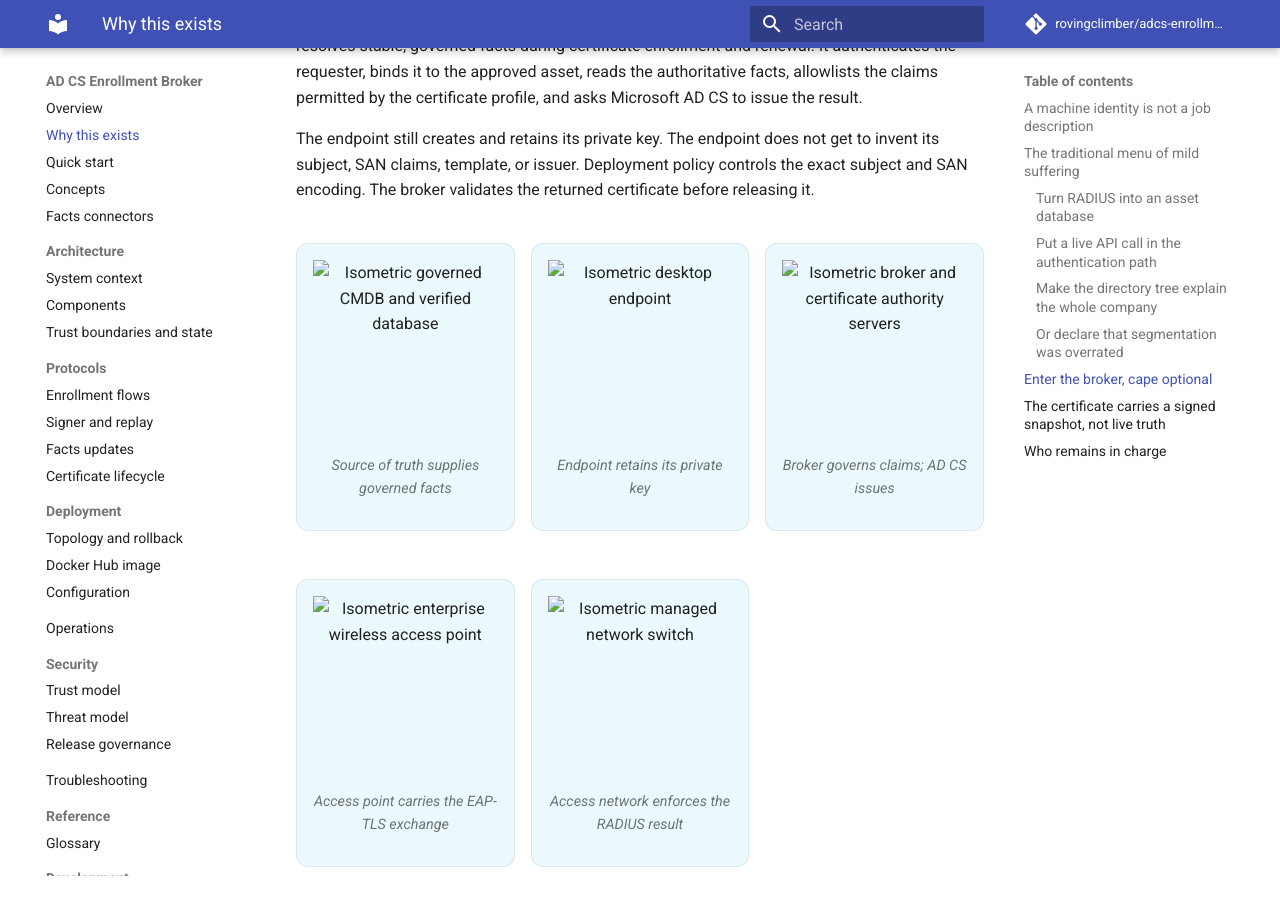
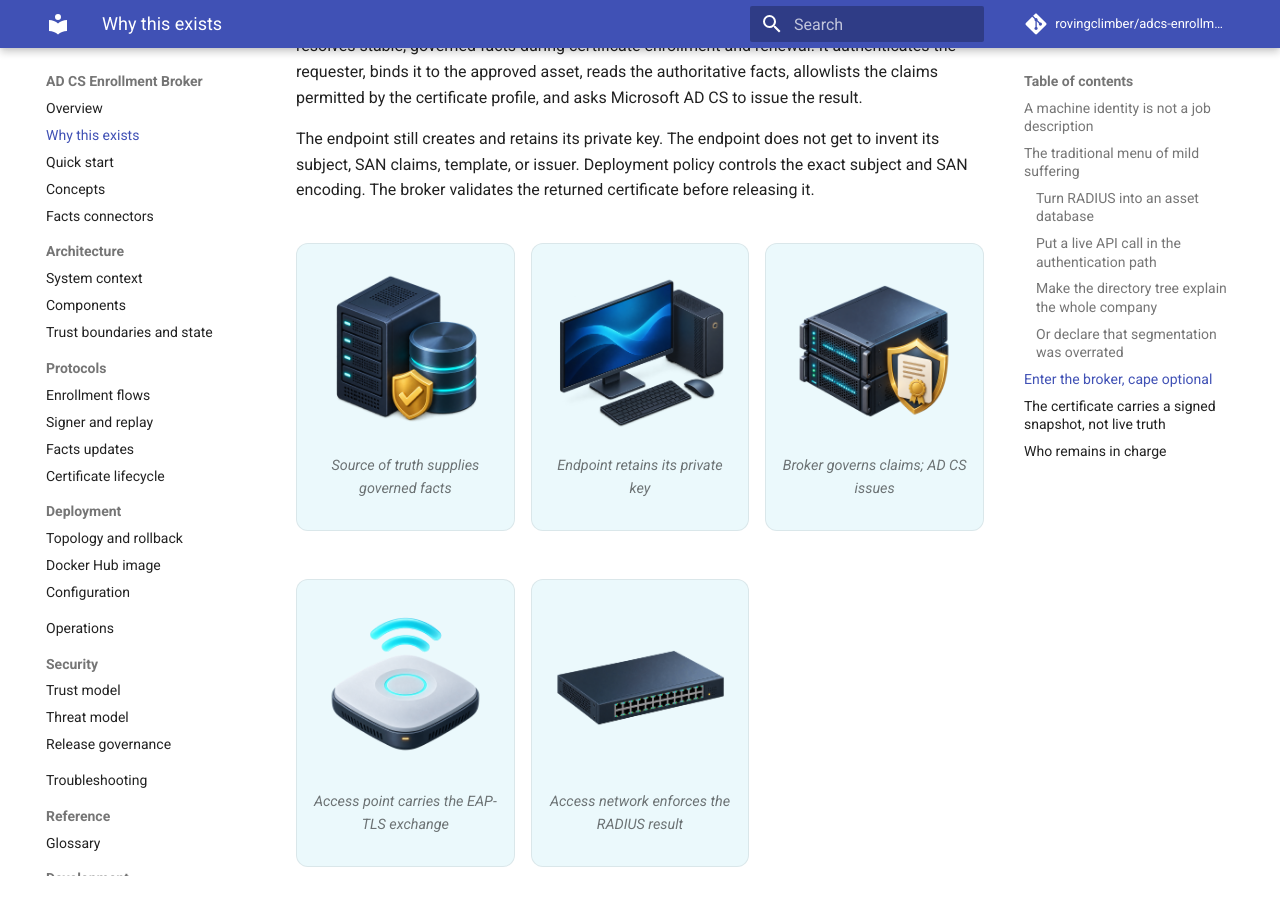
Before and after one commit to rovingclimber/adcs-enrollment-broker, an MkDocs documentation site: the page built from docs/why.md, in a window 1280 px wide and 900 px high, scrolled down 2860 px. Built offline with MkDocs 1.6.1 and Material for MkDocs 9.7.7, drawn with Linux system fonts in a browser that asks for light colours; comment, search, counter and statistics services are not loaded.

Commit message:
Fix the five Why this exists gallery images (#9)
Use source-relative Markdown so MkDocs resolves all five existing illustrations.

````diff
--- a/docs/why.md
+++ b/docs/why.md
@@ -127,32 +127,43 @@ get to invent its subject, SAN claims, template, or issuer. Deployment policy
 controls the exact subject and SAN encoding. The broker validates the returned
 certificate before releasing it.
 
-<div class="asset-grid">
-  <figure class="asset-card">
-    <img src="assets/images/cmdb-source-of-truth-isometric.png"
-         alt="Isometric governed CMDB and verified database" loading="lazy">
-    <figcaption>Source of truth supplies governed facts</figcaption>
-  </figure>
-  <figure class="asset-card">
-    <img src="assets/images/endpoint-pc-isometric.png"
-         alt="Isometric desktop endpoint" loading="lazy">
-    <figcaption>Endpoint retains its private key</figcaption>
-  </figure>
-  <figure class="asset-card">
-    <img src="assets/images/broker-ca-server-isometric.png"
-         alt="Isometric broker and certificate authority servers" loading="lazy">
-    <figcaption>Broker governs claims; AD CS issues</figcaption>
-  </figure>
-  <figure class="asset-card">
-    <img src="assets/images/wireless-access-point-isometric.png"
-         alt="Isometric enterprise wireless access point" loading="lazy">
-    <figcaption>Access point carries the EAP-TLS exchange</figcaption>
-  </figure>
-  <figure class="asset-card">
-    <img src="assets/images/network-switch-isometric.png"
-         alt="Isometric managed network switch" loading="lazy">
-    <figcaption>Access network enforces the RADIUS result</figcaption>
-  </figure>
+<div class="asset-grid" markdown="1">
+
+<figure class="asset-card" markdown="span">
+
+![Isometric governed CMDB and verified database](assets/images/cmdb-source-of-truth-isometric.png){ loading="lazy" }
+
+<figcaption>Source of truth supplies governed facts</figcaption>
+</figure>
+
+<figure class="asset-card" markdown="span">
+
+![Isometric desktop endpoint](assets/images/endpoint-pc-isometric.png){ loading="lazy" }
+
+<figcaption>Endpoint retains its private key</figcaption>
+</figure>
+
+<figure class="asset-card" markdown="span">
+
+![Isometric broker and certificate authority servers](assets/images/broker-ca-server-isometric.png){ loading="lazy" }
+
+<figcaption>Broker governs claims; AD CS issues</figcaption>
+</figure>
+
+<figure class="asset-card" markdown="span">
+
+![Isometric enterprise wireless access point](assets/images/wireless-access-point-isometric.png){ loading="lazy" }
+
+<figcaption>Access point carries the EAP-TLS exchange</figcaption>
+</figure>
+
+<figure class="asset-card" markdown="span">
+
+![Isometric managed network switch](assets/images/network-switch-isometric.png){ loading="lazy" }
+
+<figcaption>Access network enforces the RADIUS result</figcaption>
+</figure>
+
 </div>
 
 ```mermaid
--- a/mkdocs.yml
+++ b/mkdocs.yml
@@ -25,6 +25,7 @@ theme:
 markdown_extensions:
   - admonition
   - attr_list
+  - md_in_html
   - tables
   - toc:
       permalink: true
````
Also changed, not shown: PUBLIC_EXPORT_MANIFEST.json (+5 -5 lines).
